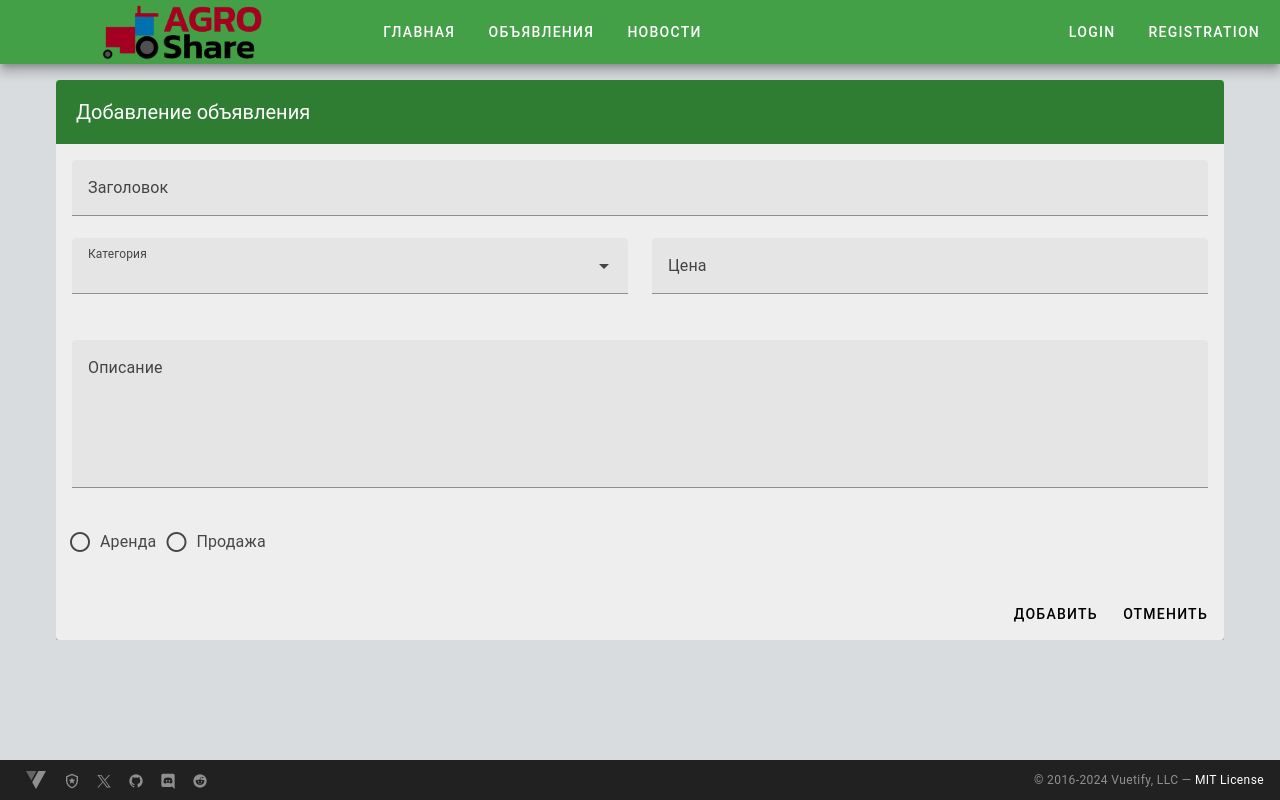
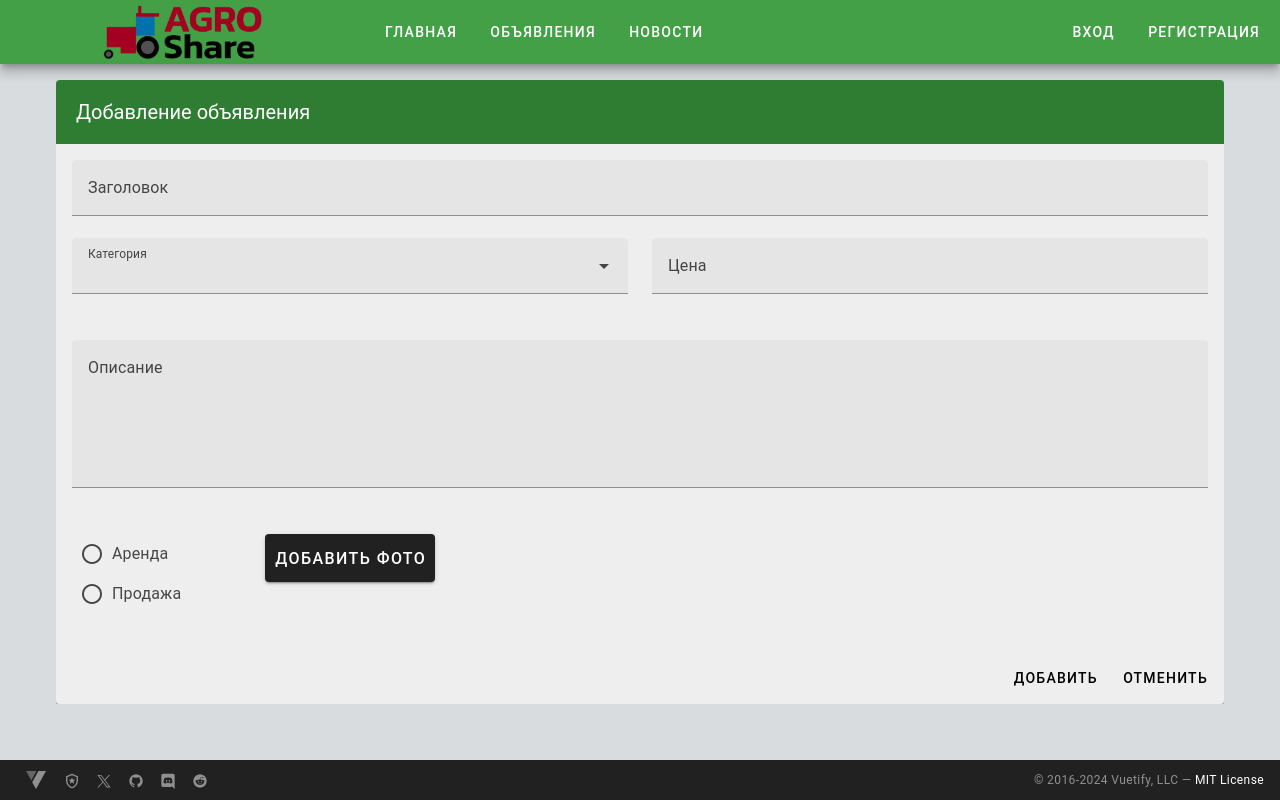
Before and after one commit to Asuress/AgroShare, a Vue app in the folder client/: page /add-publication in a window 1280 px wide. Built offline with nearby package versions, Linux system fonts and the light colour scheme; no server answers.

Commit message:
prod changes

```diff
--- a/client/src/components/app-header.vue
+++ b/client/src/components/app-header.vue
@@ -46,14 +46,14 @@
     <v-btn v-if="innerUsername === '' || innerUsername === null || innerUsername === undefined"
            router to="/login"
            @click="login"
-           text="Login"></v-btn>
+           text="Вход"></v-btn>
     <v-btn v-if="innerUsername === '' || innerUsername === null || innerUsername === undefined"
            router to="/registration"
            @click="registration"
-           text="Registration"
+           text="Регистрация"
     ></v-btn>
     <v-btn v-if="innerUsername !== '' && innerUsername !== null && innerUsername !== undefined"
-           text="Log out"
+           text="Выход"
            @click="logout"
     ></v-btn>
     <v-icon v-if="innerUsername !== '' && innerUsername !== null && innerUsername !== undefined"
--- a/client/src/pages/publications/add-publication.vue
+++ b/client/src/pages/publications/add-publication.vue
@@ -51,6 +51,7 @@
               </v-col>
             </v-row>
             <v-row>
+              <v-col class="v-col-md-2">
                 <v-radio-group inline
                                v-model="publication.isRent"
                 >
@@ -65,6 +66,19 @@
 
                   </v-radio>
                 </v-radio-group>
+              </v-col>
+              <v-col class="v-col-md-2">
+                <v-btn icon="attach" class="my-custom-background-button mb-2" block rounded
+                       @click="triggerPublicationImageUpload">Добавить фото
+                </v-btn>
+                <input type="file" ref="publicationImageRef" @change="onPublicationImageChange" accept="image/*"
+                       style="display: none;"/>
+              </v-col>
+              <v-col class="v-col-md-8">
+                <!--              <v-avatar size="100" class="mx-auto mb-4">-->
+                <v-img :src="publication.publicationImage"/>
+                <!--              </v-avatar>-->
+              </v-col>
             </v-row>
           </v-form>
         </v-card-text>
@@ -101,6 +115,7 @@ export default {
         selected: '',
         isRent: true,
         username: '',
+        publicationImage: null
       },
       categories: [],
     }
@@ -112,7 +127,22 @@ export default {
     addPublication() {
       console.log("new publication data:", this.publication);
       PublicationHelper.addPublication(this.publication);
+    },
+    triggerPublicationImageUpload() {
+      this.$refs.publicationImageRef.click();
+    },
+    // Изменение аватара
+    onPublicationImageChange(event) {
+      const file = event.target.files[0];
+      if (file) {
+        const reader = new FileReader();
+        reader.onload = (e) => {
+          this.publication.publicationImage = e.target.result; // Показываем превью аватара
+          console.log("publication image:", this.publication.publicationImage);
+        };
+        reader.readAsDataURL(file);
       }
+    },
   },
   created() {
     PublicationHelper.getCategories((data) => {
--- a/client/src/pages/publications/publications.vue
+++ b/client/src/pages/publications/publications.vue
@@ -4,9 +4,8 @@
   >
 
     <v-layout>
-<!--      #6B6748-->
       <v-card
-        class="flex-0-0-100 black--text ml-auto my-custom-background"
+        class="flex-0-0-100 black--text ml-auto my-custom-background mb-4"
       >
         <v-row>
           <v-col md="8"
@@ -48,12 +47,6 @@
     <v-layout>
       <v-col md="2">
 
-        <v-treeview :items="categories"
-                    item-value="id"
-
-                    activatable
-        >
-        </v-treeview>
       </v-col>
       <v-row class="list__publications">
         <v-col md="4" v-for="item in publications" :key="item.id">
```
Lines whose indentation alone changed are shown as unchanged.
